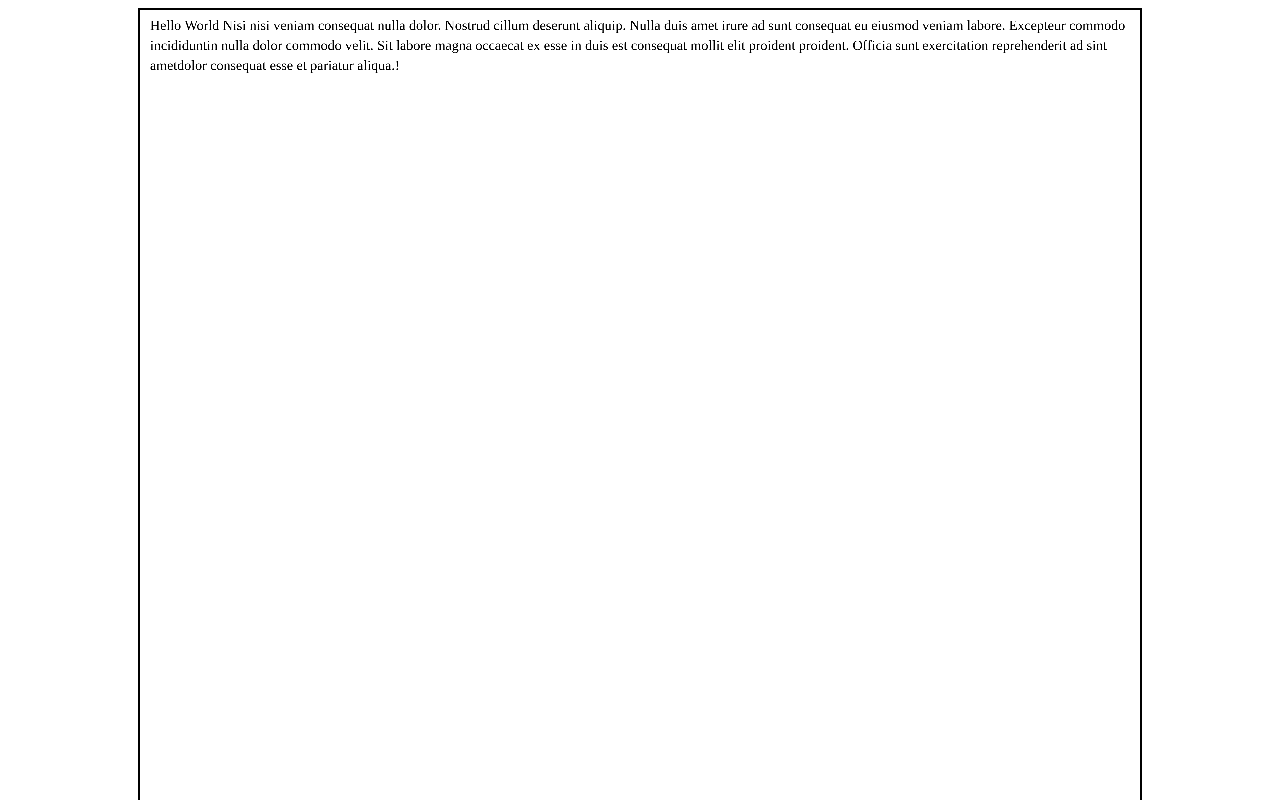
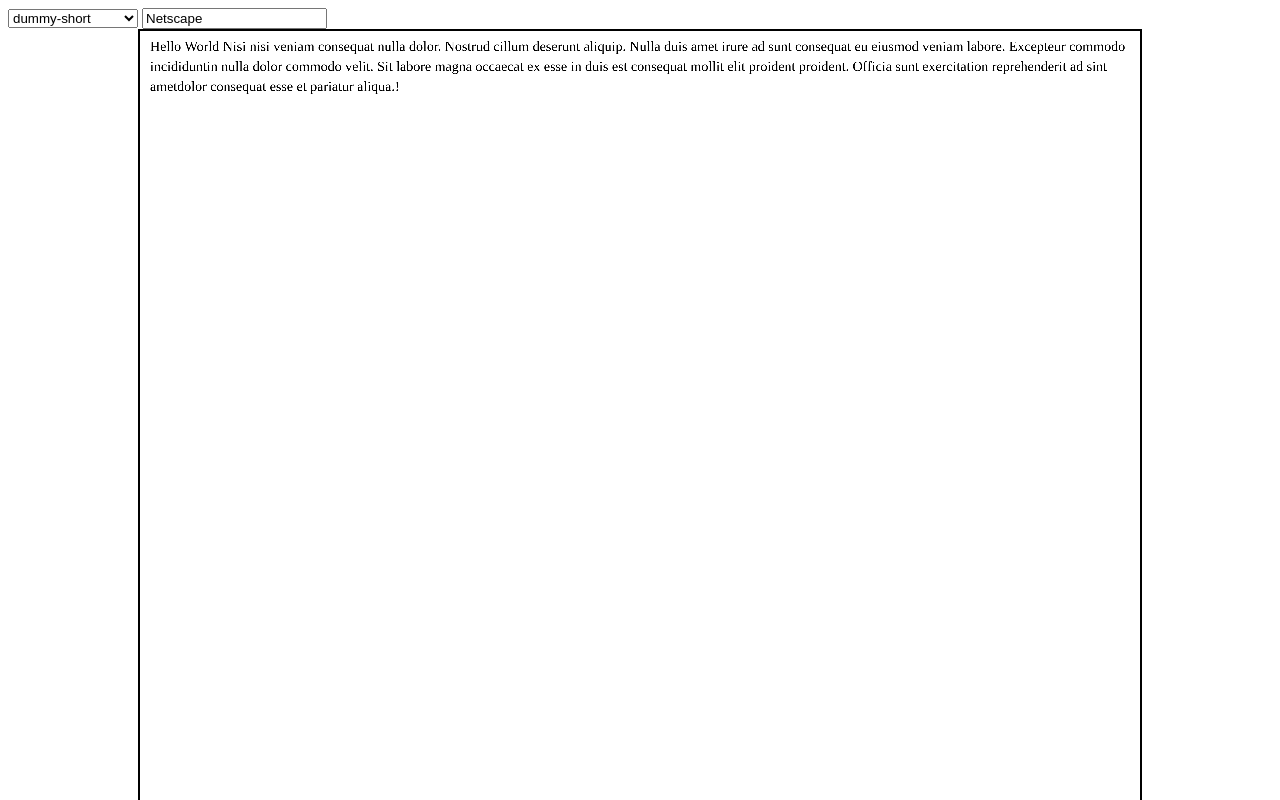
Before and after one commit to mlewand/canvas-text-rendering-comparison, a plain HTML site: page html/index.html in a window 1280 px wide. Shown: the top 800 px of the page. Drawn offline with Linux system fonts and the light colour scheme.

Commit message:
Implemented ability to use different text fixtures.

```diff
--- a/html/index.html
+++ b/html/index.html
@@ -7,6 +7,11 @@
 	<link rel="stylesheet" href="css/styles.css">
 </head>
 <body>
+	<div id="configuration">
+		<select name="fixture" id="fixture">
+		</select>
+		<input type="text" name="browser-name" id="browser-name">
+	</div>
 	<canvas id="canvasElement" style="display: none;"></canvas>
 	<script src="js/main.js"></script>
 </body>
--- a/html/js/main.js
+++ b/html/js/main.js
@@ -1,7 +1,8 @@
+const CANVAS_SIZE = { width: 1000, height: 5000 };
 
-document.addEventListener( 'DOMContentLoaded', function() {
+document.addEventListener( 'DOMContentLoaded', async function() {
 	const DPI_RATIO = 3;
-	const CANVAS_SIZE = { width: 1000, height: 5000 };
+	const fixtures = [ 'dummy-short', 'lorem-ipsum-short', 'english-long' ];
 	const textToBeWritten = 'Hello World Nisi nisi veniam consequat nulla dolor. Nostrud cillum deserunt aliquip. Nulla duis amet irure ad sunt consequat eu eiusmod veniam labore. Excepteur commodo incididunt in nulla dolor commodo velit. Sit labore magna occaecat ex esse in duis est consequat mollit elit proident proident. Officia sunt exercitation reprehenderit ad sint amet dolor consequat esse et pariatur aliqua.!';
 
 	const canvas = document.getElementById( 'canvasElement' );
@@ -11,10 +12,45 @@ document.addEventListener( 'DOMContentLoaded', function() {
 
 	changeResolution( canvas, DPI_RATIO );
 
+	setCanvasText( canvas, textToBeWritten );
+
+
+	addListeners( fixtures );
+	initialize( fixtures );
+} );
+
+function initialize( fixtures ) {
+	const fixtureSelect = document.getElementById( 'fixture' );
+
+	fixtureSelect.addEventListener( 'change', async function() {
+		const textFixture = await fetch( `/fixtures/${ fixtureSelect.value }.txt` )
+			.then( response => response.text() )
+			.then( text => setCanvasText( document.getElementById( 'canvasElement' ), text ) );
+
+		console.log('fetched text', textFixture);
+	} );
+}
+
+function addListeners( fixtures ) {
+	document.getElementById( 'browser-name' ).value = navigator.appName;
+
+	const fixtureSelect = document.getElementById( 'fixture' );
+
+	for ( const fixtureName of fixtures ) {
+		fixtureSelect.options.add( new Option( fixtureName, fixtureName ) );
+	}
+}
+
+function setCanvasText( canvas, textToBeWritten ) {
 	const ctx = canvas.getContext( '2d' );
+
+	ctx.clearRect( 0, 0, CANVAS_SIZE.width, CANVAS_SIZE.height );
+
 	applyStandardFontSettings( ctx );
 	fillMultilineText( ctx, textToBeWritten, CANVAS_SIZE.width - 20, 10 );
-} );
+
+	return textToBeWritten;
+}
 
 // A primitive implementation of filling a given context with text.
 function fillMultilineText( ctx, text, maxWidth, xMargin ) {
```
